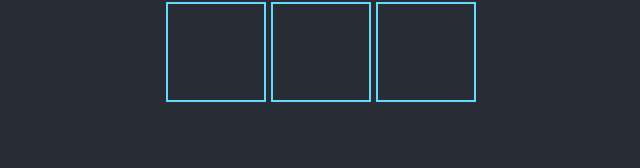
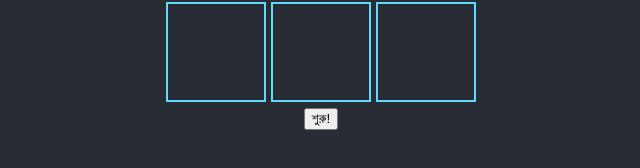
Before and after one commit to arBishal/Kata-Kuti, a React (Create React App) app: page / in a window 1280 px wide. Shown: the part 414-582 px from the top of the page, without its empty margins (319-959 px from the left). Built offline with nearby package versions, Linux system fonts and the light colour scheme.

Commit message:
History is made!

```diff
--- a/src/App.js
+++ b/src/App.js
@@ -1,4 +1,4 @@
-import { useState, useEffect } from "react";
+import { useState } from "react";
 import "./App.css";
 
 function Box({ value, onBoxClick }) {
@@ -59,12 +59,29 @@ function Board({xNext, board, onPlay}) {
 export default function App() {
   const [xNext, setXNext] = useState(true);
   const [historyBoard, setHistoryBoard] = useState([Array(9).fill(null)]);
-  const currentBoard = historyBoard[historyBoard.length - 1];
+  const [currentMove, setCurrentMove] = useState(0);
+  const currentBoard = historyBoard[currentMove];
 
   function handlePlay(nextBoard) {
-    setHistoryBoard([...historyBoard, nextBoard]);
+    const nextHistoryBoard = [...historyBoard.slice(0, currentMove+1), nextBoard];
+    setHistoryBoard(nextHistoryBoard);
+    setCurrentMove(nextHistoryBoard.length - 1);
     setXNext(!xNext);
   }
+
+  function jumpTo(nextMove) {
+    setCurrentMove(nextMove);
+    setXNext(nextMove % 2 === 0);
+  }
+
+  const moves = historyBoard.map((board, move) => {
+    let description;
+    if (move > 0) description = "চাল #" + move;
+    else description = "শুরু!";
+    return (
+        <button key={move} onClick={() => jumpTo(move)}>{description}</button>
+    );
+  });
 
   return (
     <div className="main">
@@ -72,7 +89,9 @@ export default function App() {
 
       <Board xNext={xNext} board={currentBoard} onPlay={handlePlay} />
 
-      <div className="history"></div>
+      <div className="history">
+        {moves}
+      </div>
     </div>
   );
 }
```
